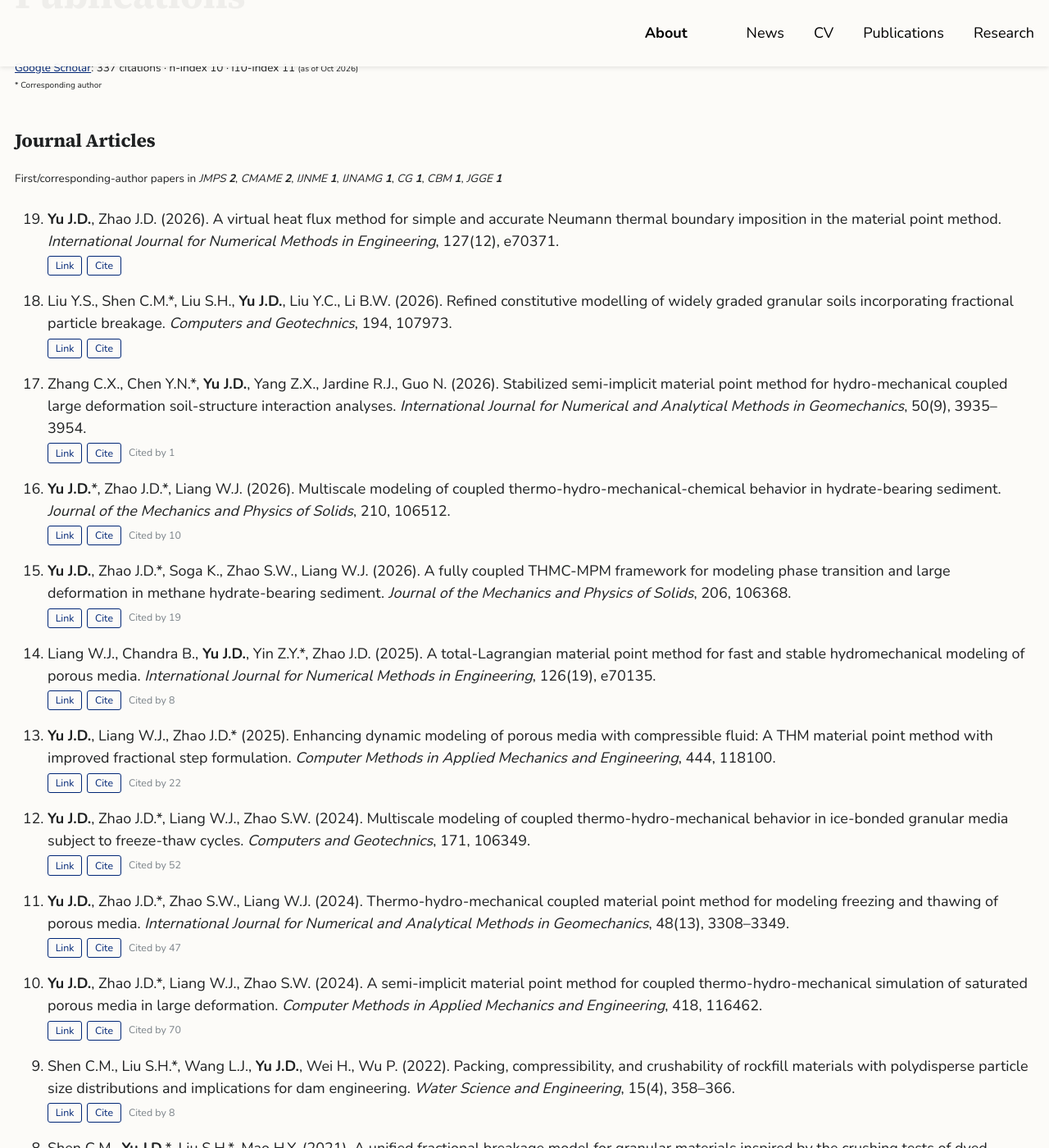
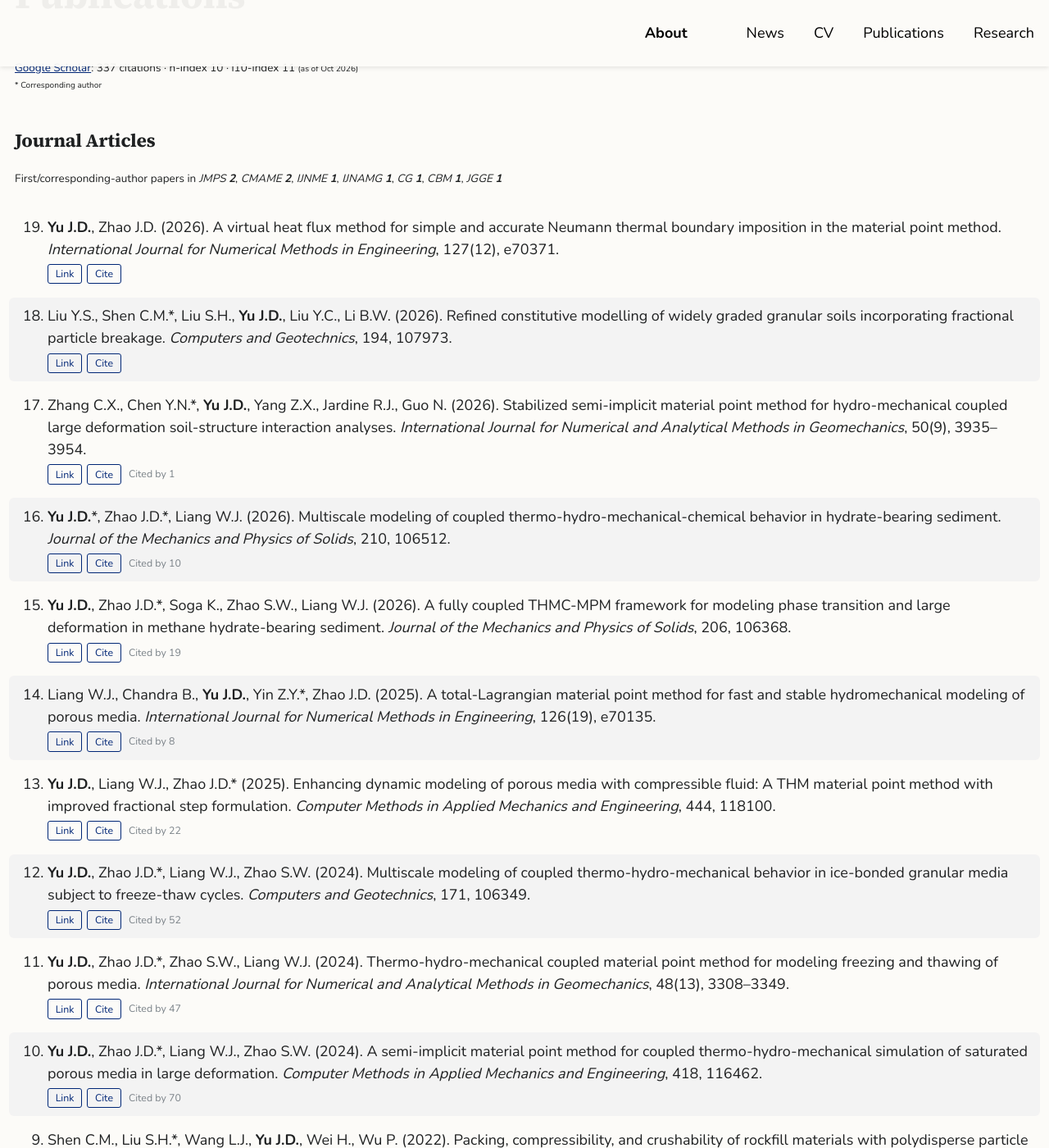
Before and after one commit to yujidu/yujidu.github.io, a Jekyll site: the page built from _pages/publications.md, in a window 1280 px wide and 1400 px high, scrolled down 218 px. Shown: the whole window at 82% size. Built offline with Jekyll 4.4.1, drawn with Linux system fonts in a browser that asks for light colours.

Commit message:
Publications: alternating soft blue bands, hover tint like the CV
Co-Authored-By: Claude Opus 5.5 <noreply@anthropic.com>
Claude-Session: https://claude.ai/code/session_01Vw9tGnbWFVNDt9UXvET6V8

```diff
--- a/_sass/_home.scss
+++ b/_sass/_home.scss
@@ -1620,3 +1620,37 @@ $cv-ink: #4a5a6a;
     margin-top: calc(2.8rem - 2.5vw);
   }
 }
+
+/* Publications: soft blue band on every other item; hover deepens it and tints the text */
+.pub-list > li {
+  position: relative;
+  z-index: 0;
+  padding: 0.55em 0.4em 0.55em 0;
+  margin-bottom: 0.35em;
+  transition: color 0.2s;
+
+  &::before {
+    content: "";
+    position: absolute;
+    top: 0;
+    bottom: 0;
+    left: -2.6em;  /* reach behind the number */
+    right: -0.4em;
+    z-index: -1;
+    border-radius: 6px;
+    background: transparent;
+    transition: background 0.2s;
+  }
+
+  &:nth-child(even)::before {
+    background: rgba($berkeley-blue, 0.035);
+  }
+
+  &:hover {
+    color: $link-color;
+  }
+
+  &:hover::before {
+    background: rgba($berkeley-blue, 0.075);
+  }
+}
```
